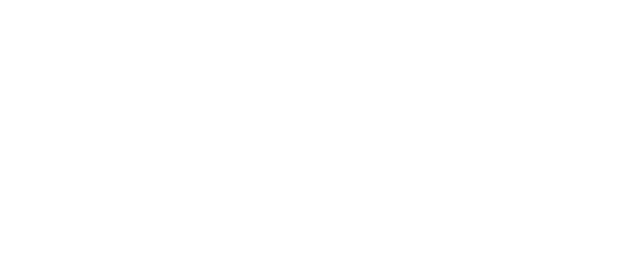
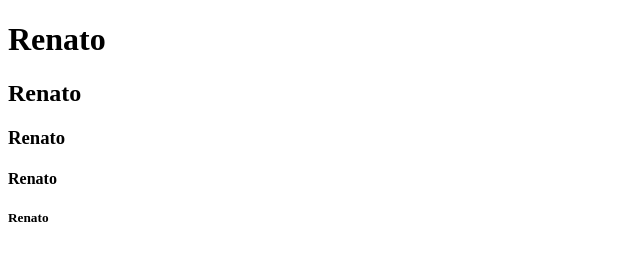
Before and after one commit to renatogomesedeus/Site-para-restaurantes-em-html-css-e-javascript, a plain HTML site: page index.html in a window 1280 px wide. Shown: the whole page, without its empty margins (0-640 px from the left). Drawn offline with Linux system fonts and the light colour scheme.

Commit message:
atualizando hs de titulo

```diff
--- a/index.html
+++ b/index.html
@@ -8,7 +8,11 @@
     <link rel="stylesheet" type="text/css" href="css/home.css">
 </head>
 <body>
-
+    <h1>Renato</h1>
+    <h2>Renato</h2>
+    <h3>Renato</h3>
+    <h4>Renato</h4>
+    <h5>Renato</h5>
     <script src="js/home.js"></script>
 </body>
 </html>
```
